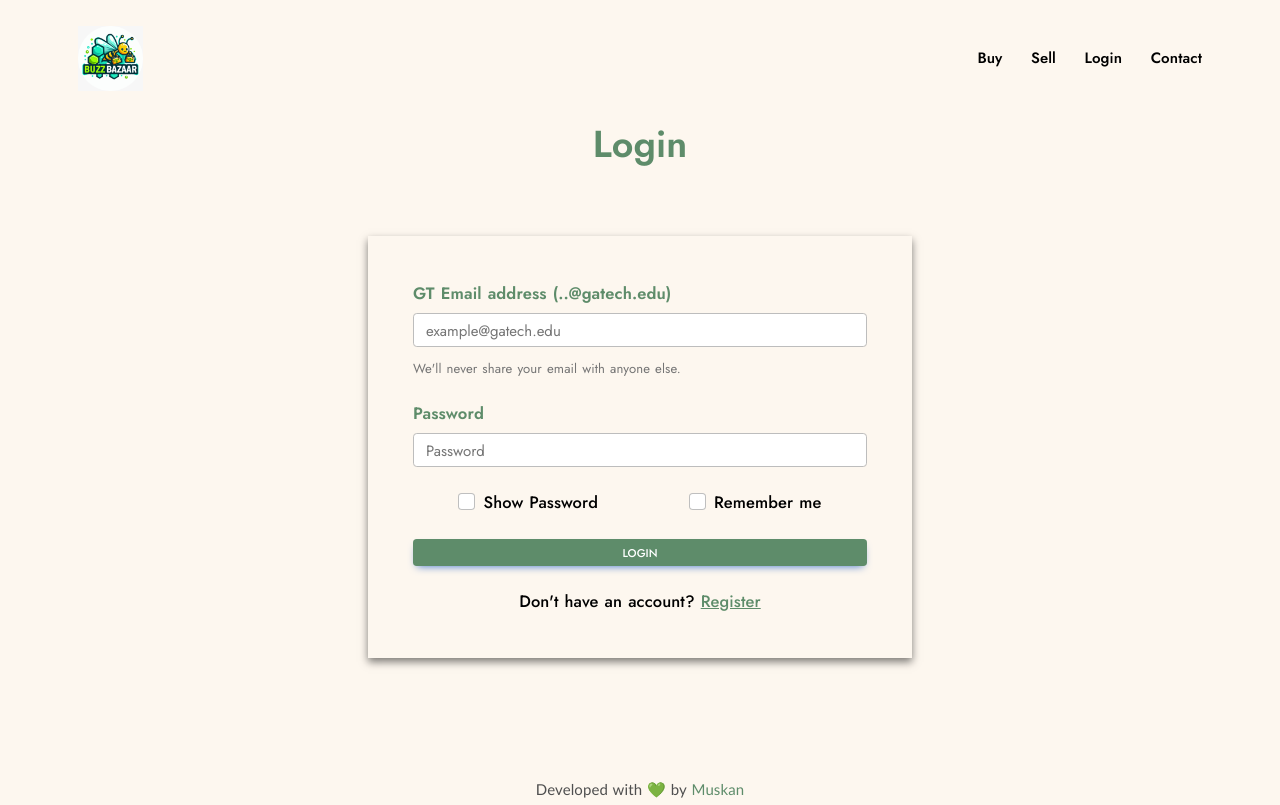
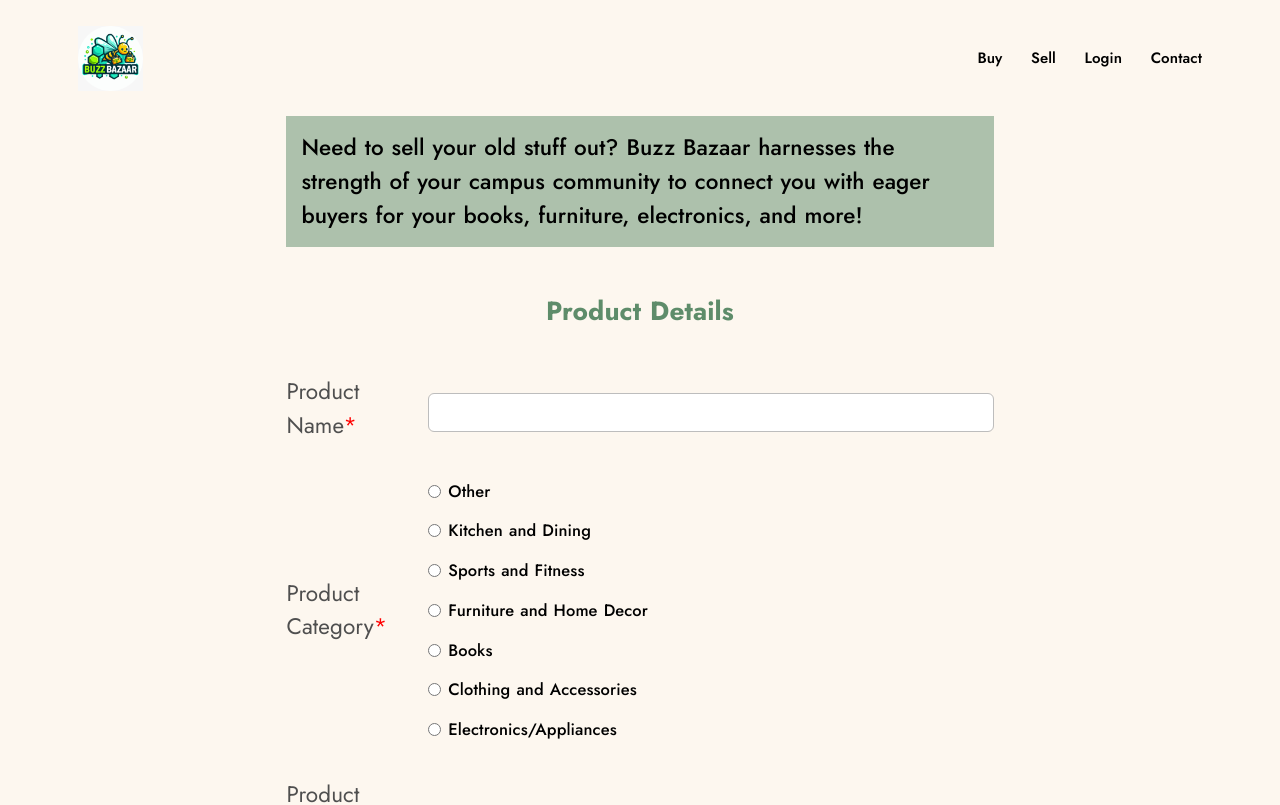
Before and after one commit to Muskan149/buzz-bazaar-app, a React (Create React App) app: page /sell in a window 1280 px wide. Shown: the top 805 px of the page. Built offline with nearby package versions, Linux system fonts and the light colour scheme; a small style sheet from the web is missing; a web font is replaced by a local one.

Commit message:
modified app.js

```diff
--- a/src/App.js
+++ b/src/App.js
@@ -38,7 +38,7 @@ const App = () => {
         <Route path="/buy" element={<Buy />} />
         <Route path="/image" element={<ImageUploads />} />
         <Route path="/images" element={<ImagesDemo />} />
-        <Route path="/sell" element={<Login/>} />
+        <Route path="/sell" element={<Sell2/>} />
         <Route path="/userProfile" element={session ? <UserProfile /> : <Navigate to = "/"/> } />
       </Routes>
       </main>
```
